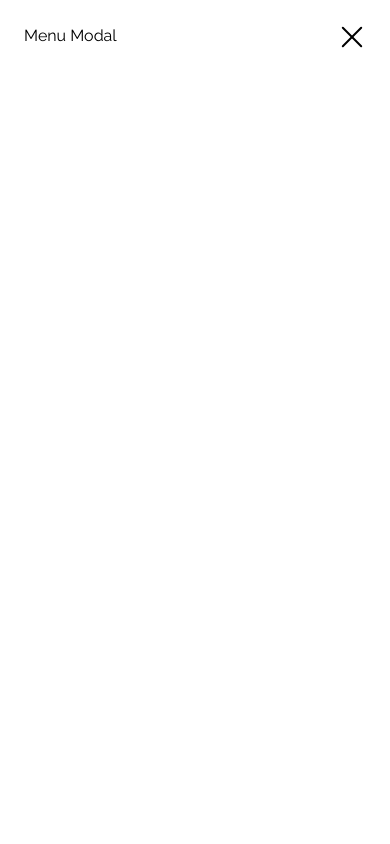
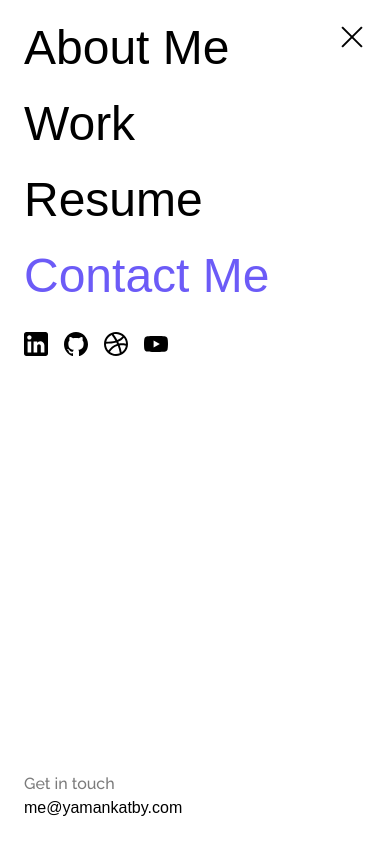
Before and after one commit to yamankatby/yamankatby-web, a Next.js app: page / in a window 390 px wide. Both pictures are taken after a click on the button "Menu...". Built offline with nearby package versions, Linux system fonts and the light colour scheme.

Commit message:
🚧 Work on the Menu component

```diff
--- a/Layout/MenuModal.js
+++ b/Layout/MenuModal.js
@@ -1,9 +1,72 @@
+import Link from "next/link";
 import Modal from "./Modal";
+import { DRIBBBLE_URL, GITHUB_URL, LINKEDIN_URL, YOUTUBE_URL } from "./SEO";
 
 function MenuModal({ isMenuModalIn, setIsMenuModalIn }) {
   return (
     <Modal isModalIn={isMenuModalIn} setIsModalIn={setIsMenuModalIn}>
-      <h2>Menu Modal</h2>
+      <div className="flex flex-col h-full justify-between">
+        <div className="flex flex-col sm:flex-row sm:justify-between sm:items-end">
+          <div className="flex flex-col">
+            <Link href="/">
+              <a className="text-5xl font-serif" title="About Me">
+                About Me
+              </a>
+            </Link>
+            <Link href="/work">
+              <a className="text-5xl font-serif mt-7" title="Work">
+                Work
+              </a>
+            </Link>
+            <button
+              className="text-5xl font-serif text-left mt-7"
+              title="Resume"
+            >
+              Resume
+            </button>
+            <Link href="/contact-me">
+              <a
+                className="text-5xl font-serif text-primary mt-7"
+                title="Contact Me"
+              >
+                Contact Me
+              </a>
+            </Link>
+          </div>
+          <div className="flex sm:flex-col items-end mt-8 sm:mt-0">
+            <a href={LINKEDIN_URL}>
+              <span className="hidden sm:inline-block text-xl font-medium">
+                LinkedIn
+              </span>
+              <img src="/linkedin.svg" className="sm:hidden" />
+            </a>
+            <a href={GITHUB_URL}>
+              <span className="hidden sm:inline-block text-xl font-medium mt-2">
+                GitHub
+              </span>
+              <img src="/github.svg" className="sm:hidden ml-4" />
+            </a>
+            <a href={DRIBBBLE_URL}>
+              <span className="hidden sm:inline-block text-xl font-medium mt-2">
+                Dribbble
+              </span>
+              <img src="/dribbble.svg" className="sm:hidden ml-4" />
+            </a>
+            <a href={YOUTUBE_URL}>
+              <span className="hidden sm:inline-block text-xl font-medium mt-2">
+                YouTube
+              </span>
+              <img src="/youtube.svg" className="sm:hidden ml-4" />
+            </a>
+          </div>
+        </div>
+        <div className="flex flex-col mt-12">
+          <span className="text-text font-medium">Get in touch</span>
+          <a href="mailto:me@yamankatby.com" className="font-serif">
+            me@yamankatby.com
+          </a>
+        </div>
+      </div>
     </Modal>
   );
 }
--- a/styles/globals.scss
+++ b/styles/globals.scss
@@ -64,7 +64,7 @@
     &::after,
     &::before {
       content: "";
-      @apply absolute top-3 right-0 w-7 bg-black rounded-full;
+      @apply absolute top-3 right-0 w-7 bg-black;
       height: 2px;
     }
 
```
